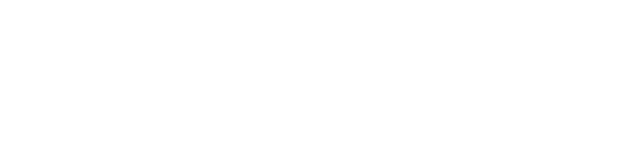
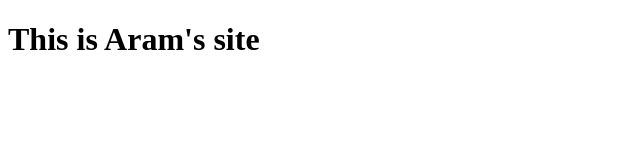
Before and after one commit to aram2010/projectlogica, a plain HTML site: page index.html in a window 1280 px wide. Shown: the whole page, without its empty margins (0-640 px from the left). Drawn offline with Linux system fonts and the light colour scheme.

Commit message:
Update index.html

```diff
--- a/index.html
+++ b/index.html
@@ -6,6 +6,6 @@
     <title>Document</title>
 </head>
 <body>
-
+    <h1>This is Aram's site</h1>
 </body>
 </html>
```
